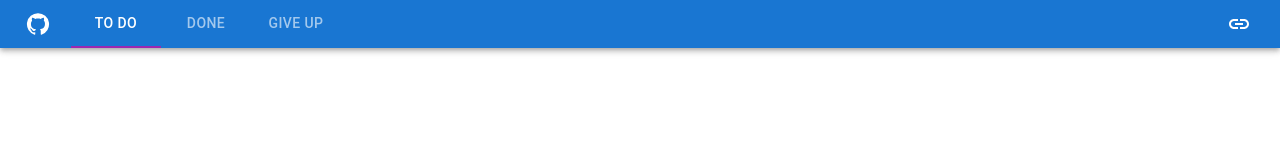
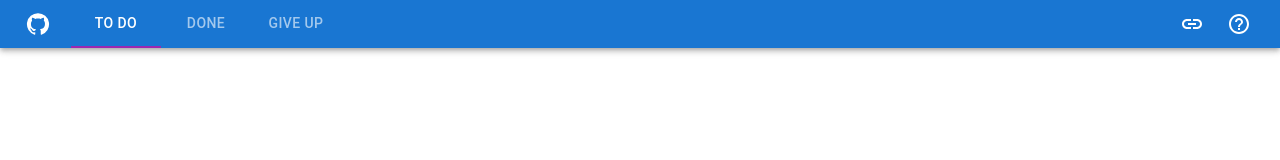
Before and after one commit to hubenchang0515/todo, a React (Create React App) app: page / in a window 1280 px wide. Shown: the top 160 px of the page. Built offline with nearby package versions, Linux system fonts and the light colour scheme.

Commit message:
add help button

```diff
--- a/src/App.tsx
+++ b/src/App.tsx
@@ -1,6 +1,7 @@
 import Container from '@mui/material/Container';
 import TaskCard, { TaskProps, TaskState } from './TaskCard';
 import { AppBar, Box, Fab, IconButton, Pagination, Stack, Tab, Tabs, Toolbar } from '@mui/material';
+import HelpOutlineOutlinedIcon from '@mui/icons-material/HelpOutlineOutlined';
 import GitHubIcon from '@mui/icons-material/GitHub';
 import LinkOutlinedIcon from '@mui/icons-material/LinkOutlined';
 import AddIcon from '@mui/icons-material/Add'
@@ -316,9 +317,19 @@ function App(): JSX.Element {
             edge="start"
             color="inherit"
             aria-label="menu"
-            sx={{ ml: "auto" }}
+            sx={{ ml: "auto", mr:2 }}
             onClick={()=>{setSyncDialogOpen(true);}}>
             <LinkOutlinedIcon />
+          </IconButton>
+          <IconButton
+            size="small"
+            edge="start"
+            color="inherit"
+            aria-label="menu"
+            href='https://github.com/hubenchang0515/todo/blob/master/document/USAGE.md'
+            target='_blank'
+          >
+            <HelpOutlineOutlinedIcon />
           </IconButton>
         </Toolbar>
       </AppBar>
```
